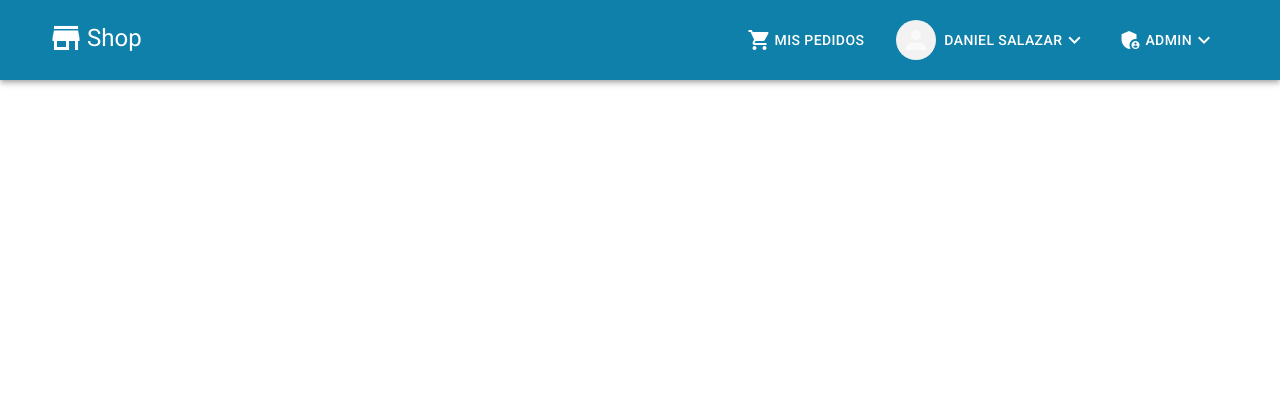
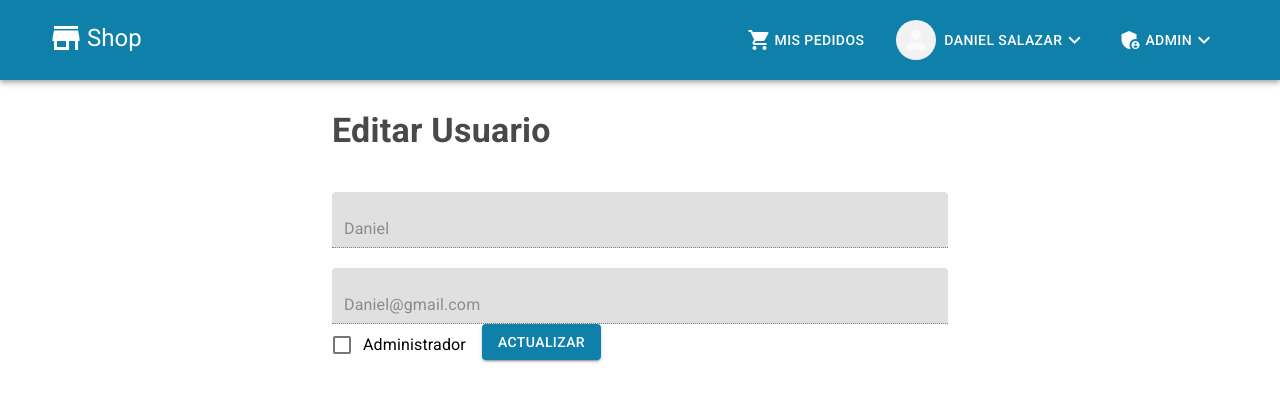
Before and after one commit to Dsniels/Frontend-market, a React (Create React App) app: page /admin/Usuarios/1 in a window 1280 px wide. Shown: the top 402 px of the page. Built offline with nearby package versions, Linux system fonts and the light colour scheme.

Commit message:
Editar usuarios

```diff
--- a/src/App.js
+++ b/src/App.js
@@ -11,6 +11,8 @@ import CarritoCompras from "./Componentes/Pantallas/CarritoCompras";
 import ProcesoCompra from "./Componentes/Pantallas/ProcesoCompra";
 import OrdenCompra from "./Componentes/Pantallas/OrdenCompra";
 import Perfil from "./Componentes/Seguridad/Perfil";
+import Usuarios from "./Componentes/Pantallas/Admin/Usuarios";
+import EditarUsuario from "./Componentes/Pantallas/Admin/EditarUsuario";
 
 
 function App() {
@@ -27,6 +29,8 @@ function App() {
           <Route exact path = "/ProcesoCompra" component ={ProcesoCompra}/>
           <Route exact path = "/OrdenCompra/:id" component ={OrdenCompra}/>
           <Route exact path = "/perfil" component ={Perfil}/>
+          <Route exact path = "/admin/Usuarios" component ={Usuarios}/>
+          <Route exact path = "/admin/Usuarios/:id" component ={EditarUsuario}/>
        </Switch>
       </Router>
 
--- /dev/null
+++ b/src/Componentes/Pantallas/Admin/EditarUsuario.js
@@ -0,0 +1,47 @@
+import React from "react";
+import useStyles from "../../../Theme/useStyles";
+import { Button, Checkbox, Container, FormControl, FormControlLabel, Grid, TextField, Typography } from "@material-ui/core";
+
+const EditarUsuario = () => {
+    const classes = useStyles();
+
+
+    return(
+        <Container className={classes.containermt}>
+            <Grid container justifyContent="center">
+                <Grid item lg ={6} sm={12}>
+                    <Typography variant="h4" className={classes.text_title}>
+                        Editar Usuario
+                    </Typography>
+                    <form onSubmit={(e) => e.preventDefault()} className={classes.form}>
+                        <TextField lable="nombre"
+                        variant="filled"
+                        value="Daniel"
+                        fullWidth
+                        disabled
+                        className={classes.gridmb}
+                        />
+                        <TextField lable="Email"
+                        variant="filled"
+                        value="Daniel@gmail.com"
+                        fullWidth
+                        disabled
+                        />
+                        <FormControl className={classes.checkbox}>
+                            <FormControlLabel control={<Checkbox color="primary"/>}
+                            label ="Administrador"
+                            ></FormControlLabel>
+                        </FormControl>
+                        <Button variant="contained"
+                        color="primary">
+                            Actualizar
+                        </Button>
+                    </form>
+                </Grid>
+            </Grid>
+
+        </Container>
+    );
+};
+
+export default EditarUsuario;
```
